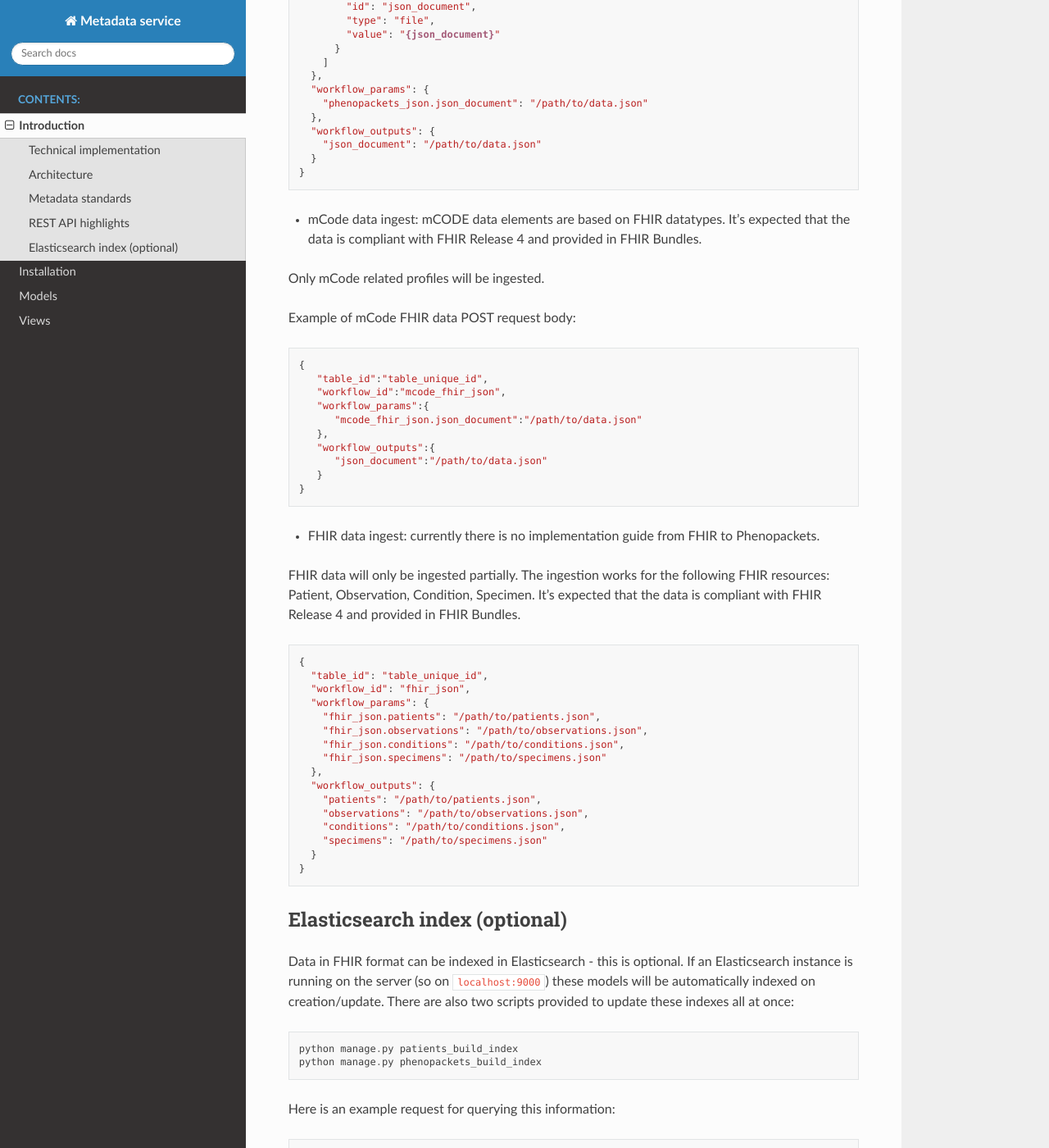
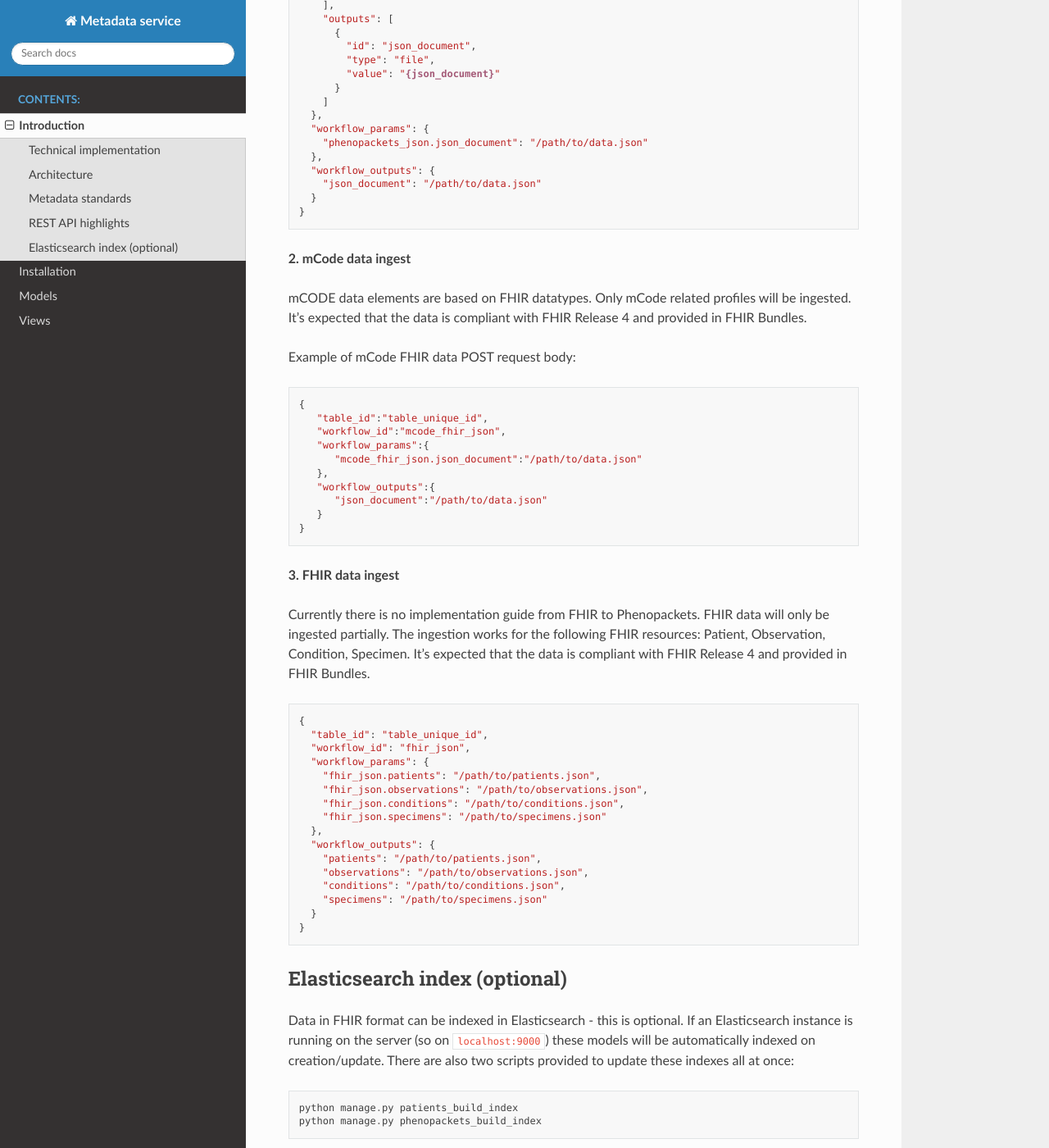
Before and after one commit to bento-platform/katsu, a Sphinx documentation site: the page built from docs/modules/introduction.rst, in a window 1280 px wide and 1400 px high, scrolled down 3302 px. Shown: the whole window at 82% size. Built offline with Sphinx 7.4.7 and the Read the Docs theme 2.0.0, drawn with Linux system fonts in a browser that asks for light colours; the version number could not be read and is left out; some of the changed text lies outside the part shown.

```diff
--- a/docs/modules/introduction.rst
+++ b/docs/modules/introduction.rst
@@ -129,9 +131,11 @@ Example of Phenopackets POST request body:
       }
     }
 
-- mCode data ingest: mCODE data elements are based on FHIR datatypes. It's expected that the data is compliant with FHIR Release 4 and provided in FHIR Bundles.
+**2. mCode data ingest**
 
+mCODE data elements are based on FHIR datatypes.
 Only mCode related profiles will be ingested.
+It's expected that the data is compliant with FHIR Release 4 and provided in FHIR Bundles.
 
 Example of mCode FHIR data POST request body:
 
@@ -149,8 +153,9 @@ Example of mCode FHIR data POST request body:
     }
 
 
-- FHIR data ingest: currently there is no implementation guide from FHIR to Phenopackets.
+**3. FHIR data ingest**
 
+Currently there is no implementation guide from FHIR to Phenopackets.
 FHIR data will only be ingested partially.
 The ingestion works for the following FHIR resources: Patient, Observation, Condition, Specimen.
 It's expected that the data is compliant with FHIR Release 4 and provided in FHIR Bundles.
--- a/docs/modules/models.rst
+++ b/docs/modules/models.rst
@@ -28,7 +28,7 @@ Experiments service
 Resources service
 -------------------
 
-.. automodule:: chord_metadata_service.experiments.models
+.. automodule:: chord_metadata_service.resources.models
     :members:
 
 CHORD service
```
Also changed, not shown: other parts of docs/modules/introduction.rst (+4 -2 lines), README.md (+1 -1 lines).
